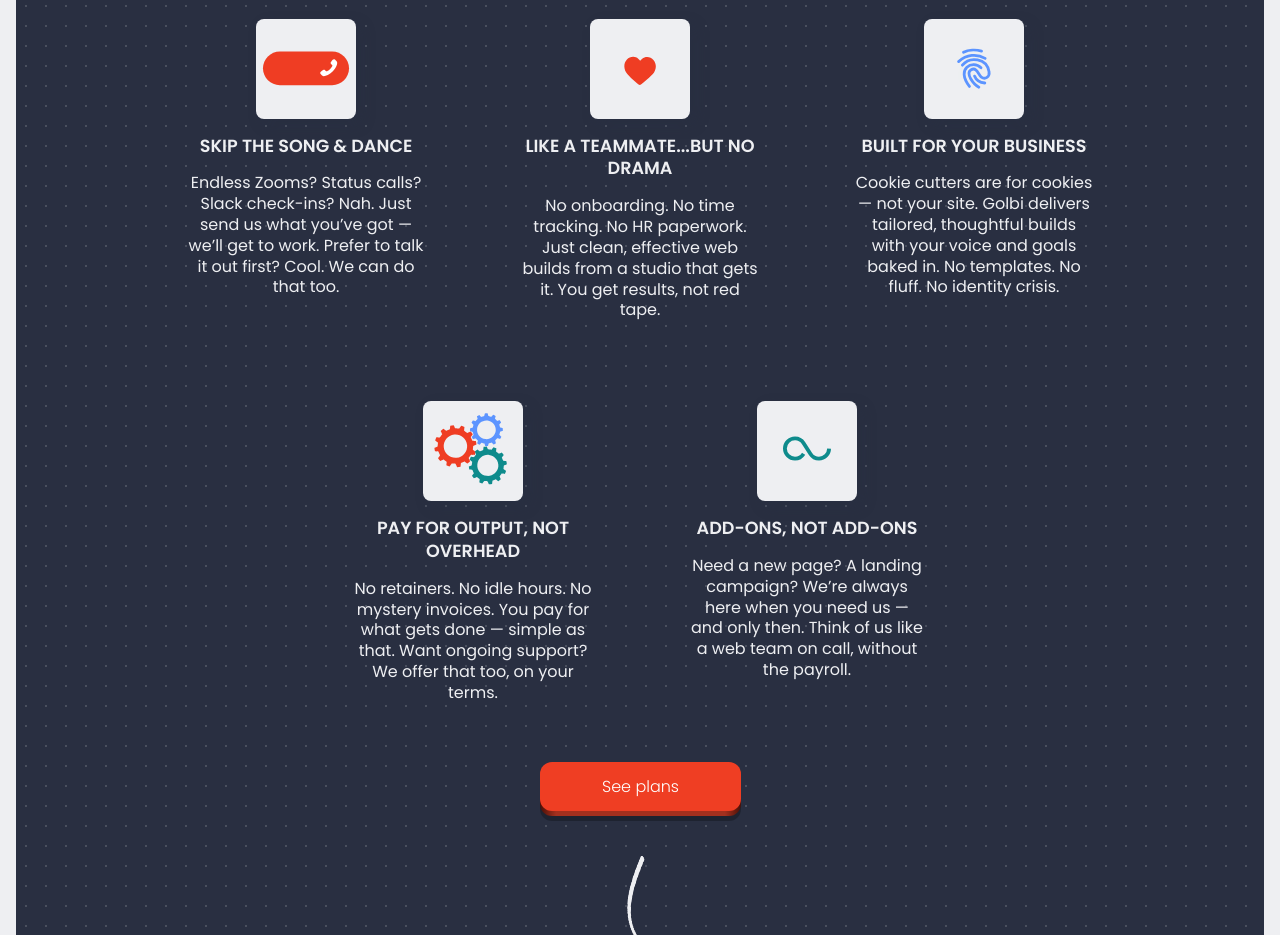
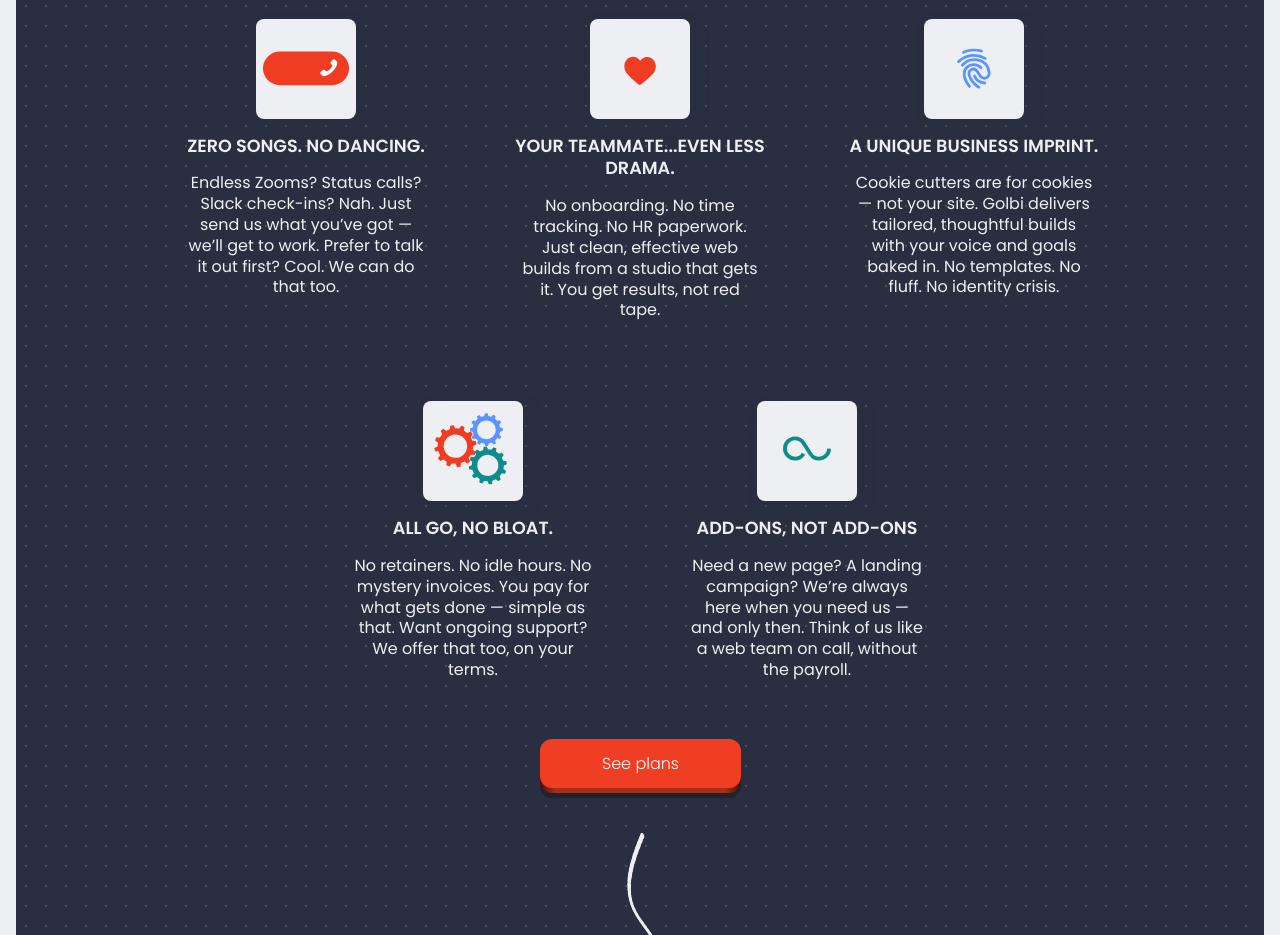
Before and after one commit to dinardavis/golbi, a React (Create React App) app in the folder client/: page / in a window 1280 px wide. Shown: the part 2240-3175 px from the top of the page. Built offline with nearby package versions, Linux system fonts and the light colour scheme.

Commit message:
Update benefits language

```diff
--- a/client/src/assets/css/style.css
+++ b/client/src/assets/css/style.css
@@ -935,6 +935,8 @@ body {
 
 
 
+
+
 /* WORK SECTION */
 
 .work-section {
--- a/client/src/components/Benefits.js
+++ b/client/src/components/Benefits.js
@@ -47,7 +47,7 @@ export default function Benefits() {
             />
           </div>
 
-          <h2 className="benefits-item-header">Skip the Song & Dance</h2>
+          <h2 className="benefits-item-header">Zero songs. No dancing.</h2>
           <p className="benefits-item-copy">Endless Zooms? Status calls? Slack check-ins? Nah. Just send us what you’ve got — we’ll get to work. Prefer to talk it out first? Cool. We can do that too.</p>
         </div>
 
@@ -59,7 +59,7 @@ export default function Benefits() {
               loop={true}
             />
           </div>
-          <h2 className="benefits-item-header">Like a Teammate...but no Drama</h2>
+          <h2 className="benefits-item-header">Your Teammate...even less drama.</h2>
           <p className="benefits-item-copy">No onboarding. No time tracking. No HR paperwork. Just clean, effective web builds from a studio that gets it. You get results, not red tape.</p>
         </div>
 
@@ -71,7 +71,7 @@ export default function Benefits() {
               loop={true}
             />
           </div>
-          <h2 className="benefits-item-header">Built for Your Business</h2>
+          <h2 className="benefits-item-header">A unique business imprint.</h2>
           <p className="benefits-item-copy">Cookie cutters are for cookies — not your site. Golbi delivers tailored, thoughtful builds with your voice and goals baked in. No templates. No fluff. No identity crisis.</p>
         </div>
 
@@ -83,7 +83,7 @@ export default function Benefits() {
               loop={true}
             />
           </div>
-          <h2 className="benefits-item-header">Pay for Output, Not Overhead</h2>
+          <h2 className="benefits-item-header">All go, no bloat.</h2>
           <p className="benefits-item-copy">No retainers. No idle hours. No mystery invoices. You pay for what gets done — simple as that. Want ongoing support? We offer that too, on your terms.</p>
         </div>
 
```
